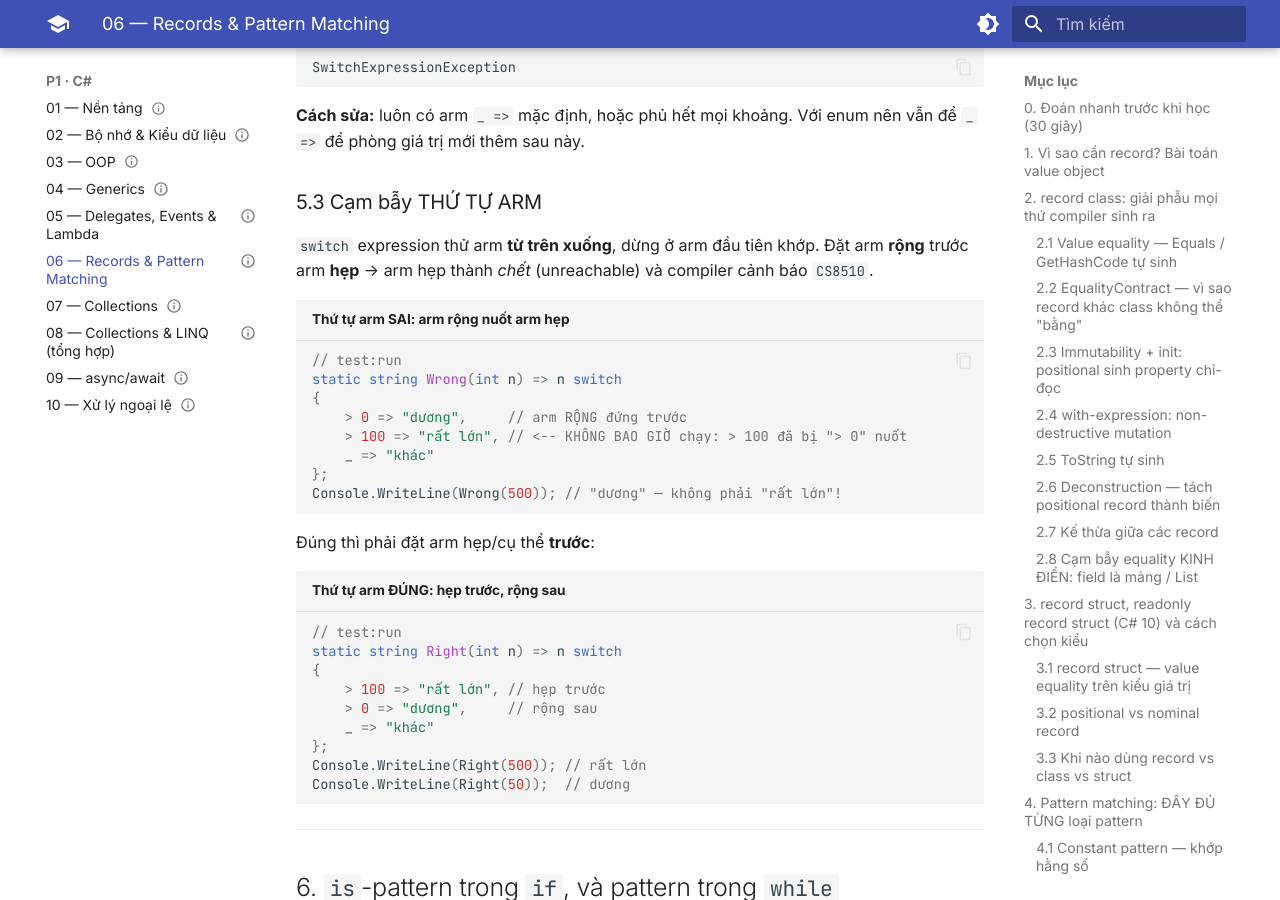
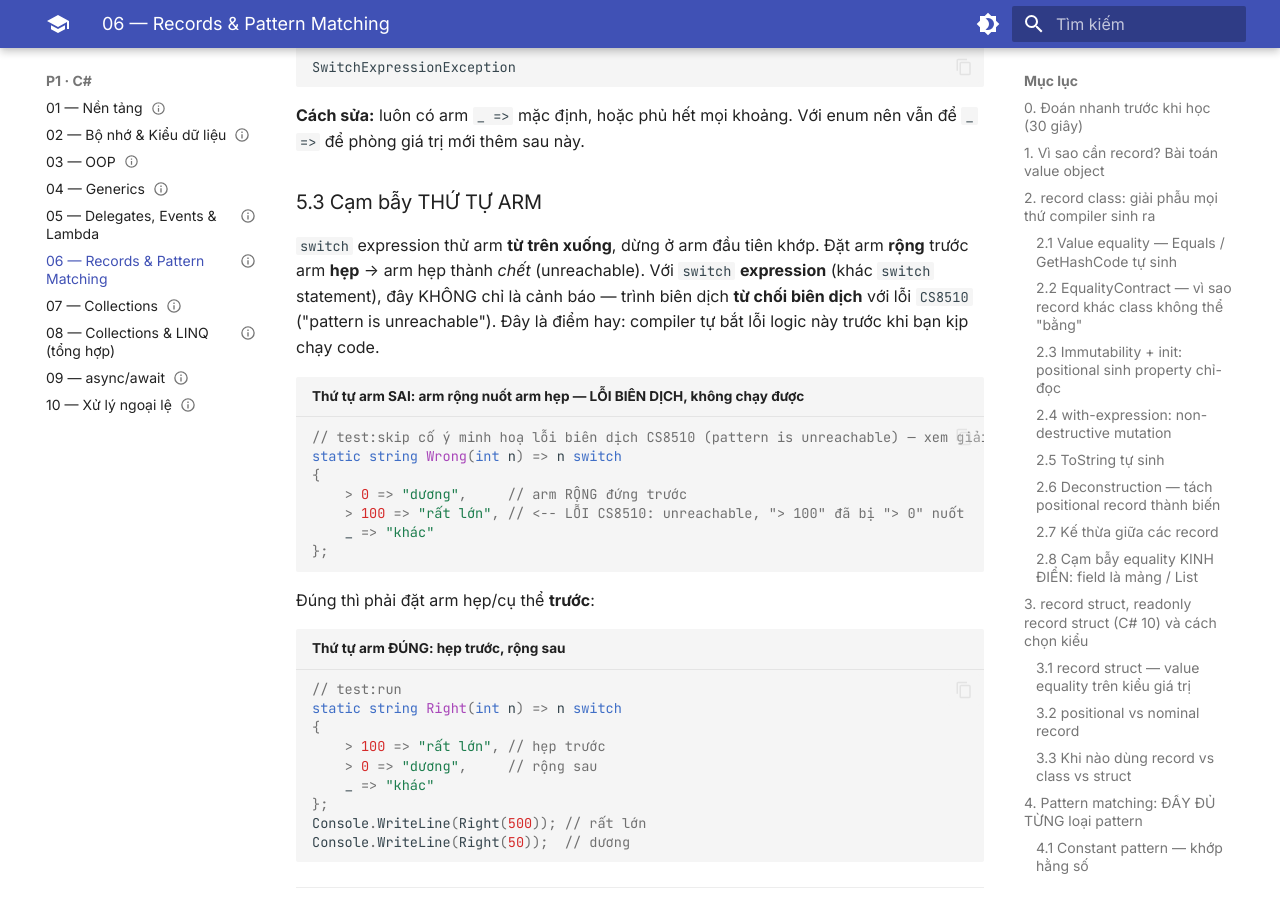
Before and after one commit to iamrealBi/learning-hub-v2, an MkDocs documentation site: the page built from docs/p1-csharp/records-pattern-matching.md, in a window 1280 px wide and 900 px high, scrolled down 17291 px. Built offline with MkDocs 1.6.1 and Material for MkDocs 9.7.7, drawn with Linux system fonts in a browser that asks for light colours; some of the changed text lies outside the part shown.

Commit message:
fix: sửa lỗi biên dịch CS8510 trong ví dụ pattern-matching (arm unreachable)
CI compile thật trên .NET 10 phát hiện: ví dụ minh hoạ thứ tự arm sai trong switch
expression gắn nhầm test:run, nhưng unreachable pattern trong switch EXPRESSION là
LỖI BIÊN DỊCH (CS8510), không phải chỉ cảnh báo runtime như văn xuôi mô tả sai.
Sửa: đổi tag thành test:skip + sửa lại 4 chỗ mô tả 'cảnh báo' thành đúng 'lỗi biên dịch'.

Co-Authored-By: Claude Opus 4.8 <noreply@anthropic.com>

````diff
--- a/docs/p1-csharp/records-pattern-matching.md
+++ b/docs/p1-csharp/records-pattern-matching.md
@@ -697,17 +697,16 @@ SwitchExpressionException
 
 ### 5.3 Cạm bẫy THỨ TỰ ARM
 
-`switch` expression thử arm **từ trên xuống**, dừng ở arm đầu tiên khớp. Đặt arm **rộng** trước arm **hẹp** → arm hẹp thành *chết* (unreachable) và compiler cảnh báo `CS8510`.
+`switch` expression thử arm **từ trên xuống**, dừng ở arm đầu tiên khớp. Đặt arm **rộng** trước arm **hẹp** → arm hẹp thành *chết* (unreachable). Với `switch` **expression** (khác `switch` statement), đây KHÔNG chỉ là cảnh báo — trình biên dịch **từ chối biên dịch** với lỗi `CS8510` ("pattern is unreachable"). Đây là điểm hay: compiler tự bắt lỗi logic này trước khi bạn kịp chạy code.
 
-```csharp title="Thứ tự arm SAI: arm rộng nuốt arm hẹp"
-// test:run
+```csharp title="Thứ tự arm SAI: arm rộng nuốt arm hẹp — LỖI BIÊN DỊCH, không chạy được"
+// test:skip cố ý minh hoạ lỗi biên dịch CS8510 (pattern is unreachable) — xem giải thích
 static string Wrong(int n) => n switch
 {
     > 0 => "dương",     // arm RỘNG đứng trước
-    > 100 => "rất lớn", // <-- KHÔNG BAO GIỜ chạy: > 100 đã bị "> 0" nuốt
+    > 100 => "rất lớn", // <-- LỖI CS8510: unreachable, "> 100" đã bị "> 0" nuốt
     _ => "khác"
 };
-Console.WriteLine(Wrong(500)); // "dương" — không phải "rất lớn"!
 ```
 
 Đúng thì phải đặt arm hẹp/cụ thể **trước**:
@@ -785,7 +784,7 @@ b
 
 2. **`record struct` mặc định mutable.** `record struct Coord(int X, int Y)` sinh `set`, không phải `init`. Nếu bạn *muốn* value object bất biến (thường là vậy), luôn viết **`readonly record struct`**. Quên chữ `readonly` là bug âm thầm.
 
-3. **Thứ tự arm trong switch expression.** Arm rộng đặt trước nuốt arm hẹp (mục 5.3). Luôn xếp **cụ thể → tổng quát**, và đọc cảnh báo `CS8510` (unreachable) nghiêm túc.
+3. **Thứ tự arm trong switch expression.** Arm rộng đặt trước nuốt arm hẹp (mục 5.3) → **lỗi biên dịch** `CS8510` (unreachable), không phải chỉ cảnh báo. Luôn xếp **cụ thể → tổng quát**.
 
 4. **Quên nhánh mặc định `_`.** Không vét cạn → cảnh báo `CS8509` + `SwitchExpressionException` lúc runtime. Luôn có `_ =>` trừ khi bạn *chắc chắn* đã phủ hết (và ngay cả với enum vẫn nên có, phòng giá trị enum mới).
 
@@ -904,7 +903,7 @@ Trả lời rồi mở đáp án.
 
 4. Trong switch expression, đặt `> 0 =>` trước `> 100 =>` gây ra chuyện gì?
    ??? note "Đáp án"
-       Arm `> 100` trở thành **unreachable** (không bao giờ chạy) vì `> 0` đã nuốt mọi số > 0, kể cả > 100. Compiler cảnh báo `CS8510`. Phải xếp arm hẹp (`> 100`) **trước** arm rộng (`> 0`).
+       Arm `> 100` trở thành **unreachable** (không bao giờ chạy được) vì `> 0` đã nuốt mọi số > 0, kể cả > 100. Với switch **expression**, đây là **lỗi biên dịch** `CS8510`, code sẽ không compile được chứ không chỉ chạy sai. Phải xếp arm hẹp (`> 100`) **trước** arm rộng (`> 0`).
 
 5. `x is var y` khi `x` là `null` cho kết quả gì?
    ??? note "Đáp án"
````
Also changed, not shown: 1 other file.
